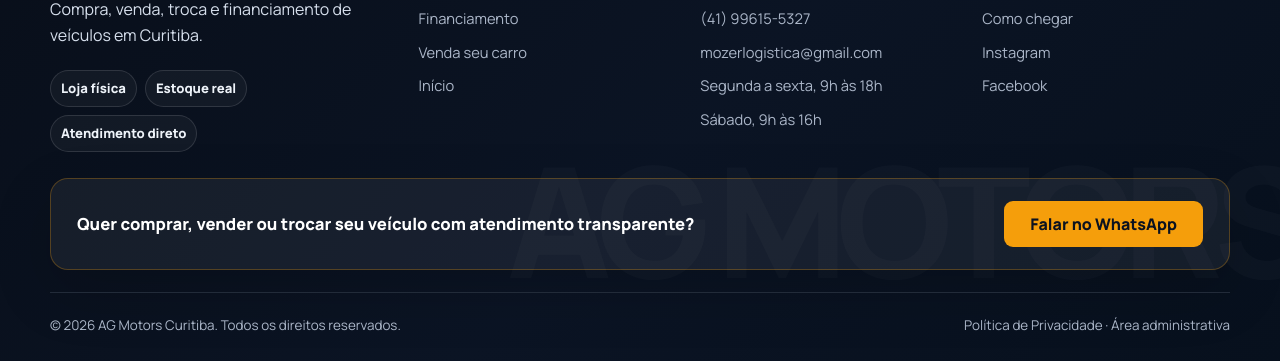
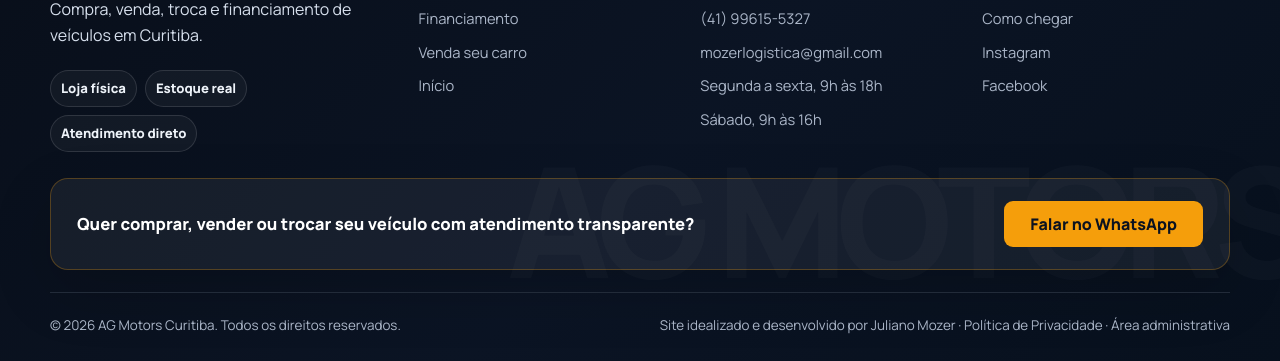
Before and after one commit to JulianoMozer/AgMotors, a website: page src/index.html in a window 1280 px wide. Shown: the part 3619-3980 px from the top of the page. Drawn offline with Linux system fonts and the light colour scheme; no server answers; a web font is replaced by a local one.

Commit message:
feat: adiciona assinatura de desenvolvimento por Juliano Mozer

```diff
--- a/src/index.html
+++ b/src/index.html
@@ -226,7 +226,14 @@
     </div>
     <div class="container footer-bottom">
       <span>© <span id="current-year"></span> AG Motors Curitiba. Todos os direitos reservados.</span>
-      <span><a href="privacidade.html">Política de Privacidade</a> · <a href="admin.html" rel="nofollow">Área administrativa</a></span>
+      <span>
+        Site idealizado e desenvolvido por
+        <a href="https://github.com/JulianoMozer" target="_blank" rel="noopener noreferrer">Juliano Mozer</a>
+        ·
+        <a href="privacidade.html">Política de Privacidade</a>
+        ·
+        <a href="admin.html" rel="nofollow">Área administrativa</a>
+      </span>
     </div>
   </footer>
 
```
Also changed, not shown: dist/index.html.
